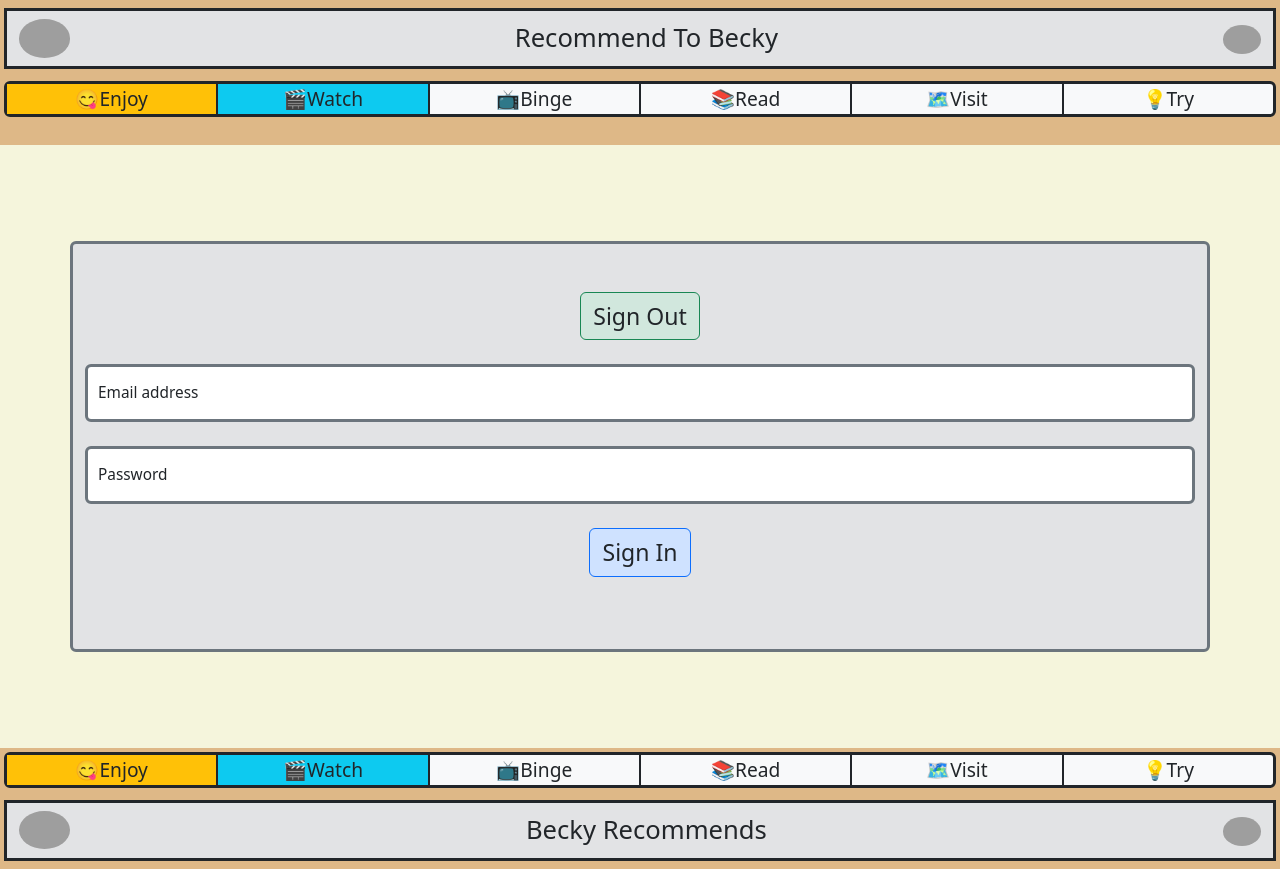
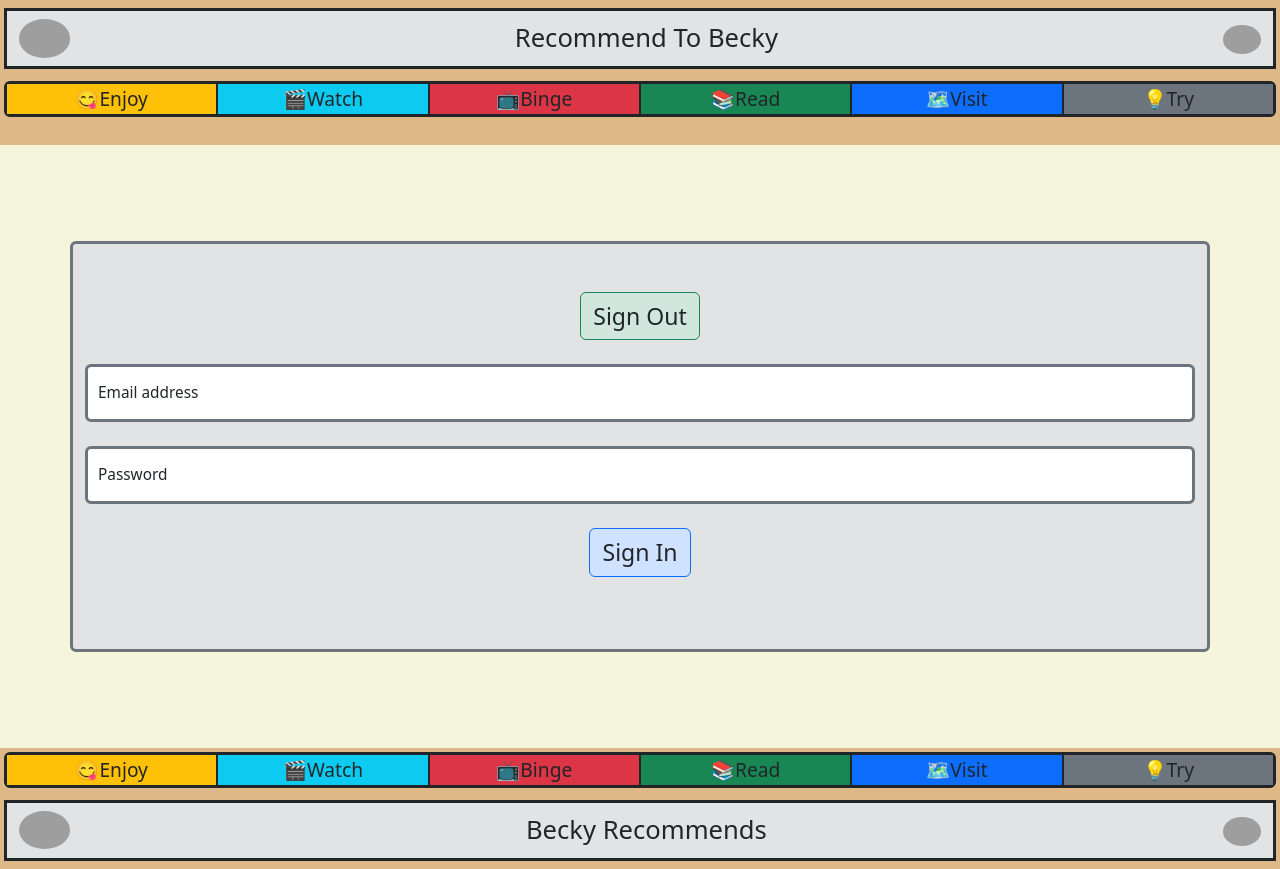
Before and after one commit to Beckster6211/RecommendToBeckyFirebase, a React (Create React App) app: page /login in a window 1280 px wide. Built offline with nearby package versions, Linux system fonts and the light colour scheme; no server answers; grey boxes are pictures that could not be loaded.

Commit message:
added colours to the other tabs in nav

```diff
--- a/src/components/Food/Form/form.js
+++ b/src/components/Food/Form/form.js
@@ -152,6 +152,7 @@ function FoodForm({ food, handleChange, submitForm }) {
                     // fontSize:"1.6vw",
                     width:"auto"
                   }}
+                  // maybe do a toast/tooltip/alert for message
                   onClick={()=>{
                     console.log("Put something in the inputs please")
                 }}
--- a/src/components/Nav/nav.js
+++ b/src/components/Nav/nav.js
@@ -54,7 +54,7 @@ function Navigation(){
                         </Nav.Link>
                 </Nav.Item>
                 <Nav.Item
-                className="border-end border-dark border-2"
+                className="border-end border-dark border-2 bg-danger"
                 >
                     <Nav.Link
                     className="text-dark p-0"
@@ -67,7 +67,7 @@ function Navigation(){
                         </Nav.Link>
                 </Nav.Item>
                 <Nav.Item
-                className="border-end border-dark border-2"
+                className="border-end border-dark border-2 bg-success"
                 >
                     <Nav.Link
                     className="text-dark p-0"
@@ -80,7 +80,7 @@ function Navigation(){
                         </Nav.Link>
                 </Nav.Item>
                 <Nav.Item
-                className="border-end border-dark border-2"
+                className="border-end border-dark border-2 bg-primary"
                 >
                     <Nav.Link
                     className="text-dark p-0"
@@ -93,7 +93,7 @@ function Navigation(){
                        </Nav.Link>
                 </Nav.Item>
                 <Nav.Item
-                className=""
+                className="bg-secondary"
                 >
                     <Nav.Link
                     className="text-dark p-0"
```
